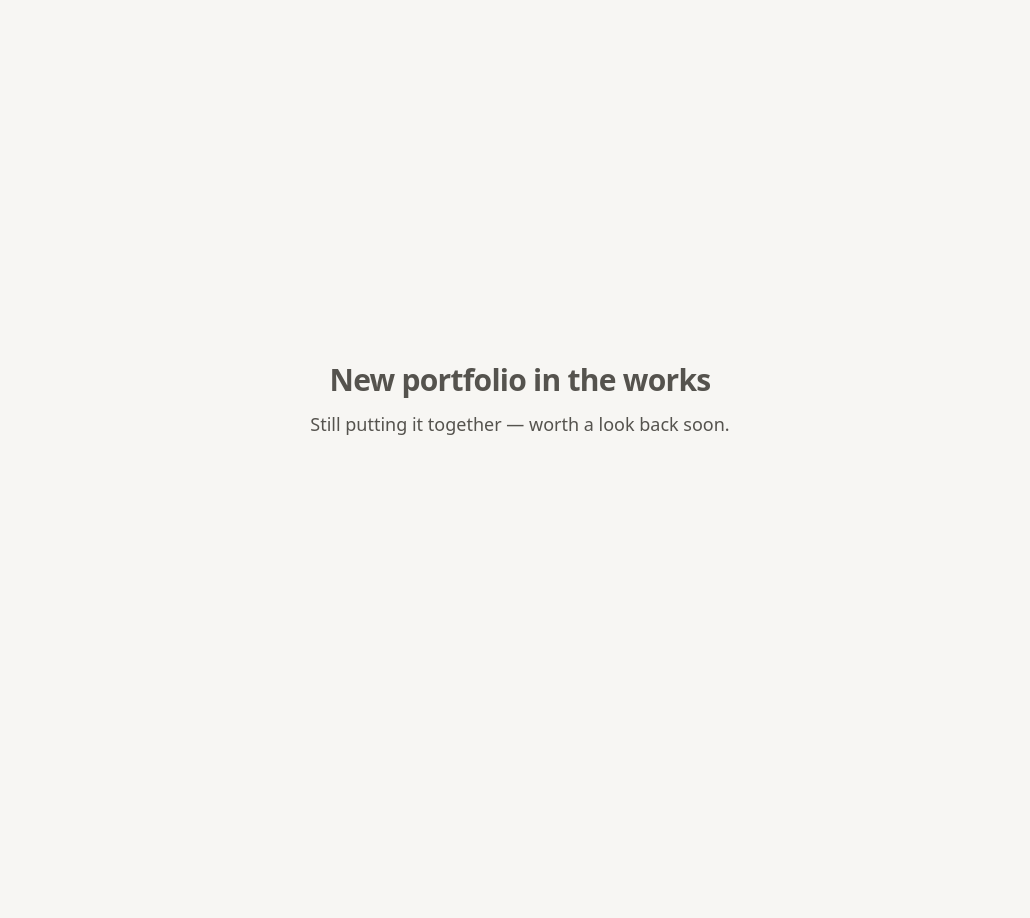
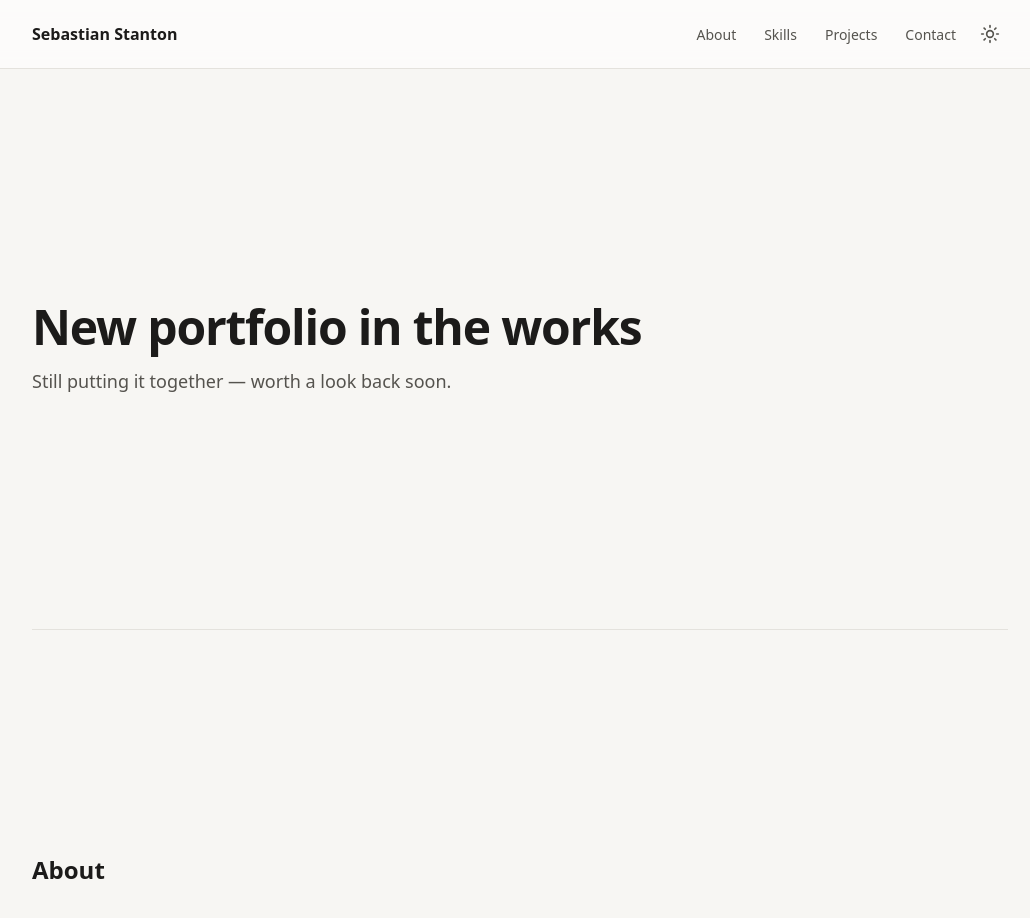
Before and after one commit to SZStanton/portfolio, a React (Vite) app: page / in a window 1280 px wide. Shown: the top 918 px of the page, without its empty margins (120-1150 px from the left). Before the commit the page ends 800 px from the top, so only its background shows below. Built offline with nearby package versions, Linux system fonts and the light colour scheme.

Commit message:
show navbar on the page

```diff
--- a/src/App.tsx
+++ b/src/App.tsx
@@ -1,15 +1,41 @@
+import { Navbar } from './components/layout/Navbar'
+
+// Placeholder sections so the nav links and scrolling can be tested.
+// Each one gets replaced by a real component in build order:
+// Hero, About, Skills, Projects, Contact.
+const placeholders = [
+  { id: 'about', label: 'About' },
+  { id: 'skills', label: 'Skills' },
+  { id: 'projects', label: 'Projects' },
+  { id: 'contact', label: 'Contact' },
+]
+
 function App() {
   return (
-    <main className="grid min-h-svh place-items-center px-6 text-center">
-      <div>
-        <h1 className="text-3xl font-semibold tracking-tight">
-          New portfolio in the works
-        </h1>
-        <p className="mt-3 text-lg">
-          Still putting it together — worth a look back soon.
-        </p>
-      </div>
-    </main>
+    <>
+      <Navbar />
+
+      <main className="mx-auto max-w-5xl px-6">
+        <section id="home" className="flex min-h-[70svh] flex-col justify-center">
+          <h1 className="text-4xl font-semibold tracking-tight text-heading sm:text-5xl">
+            New portfolio in the works
+          </h1>
+          <p className="mt-4 text-lg">Still putting it together — worth a look back soon.</p>
+        </section>
+
+        {placeholders.map((section) => (
+          <section
+            key={section.id}
+            id={section.id}
+            className="flex min-h-[60svh] items-center border-t border-line"
+          >
+            <h2 className="text-2xl font-semibold text-heading">
+              {section.label}
+            </h2>
+          </section>
+        ))}
+      </main>
+    </>
   )
 }
 
```
